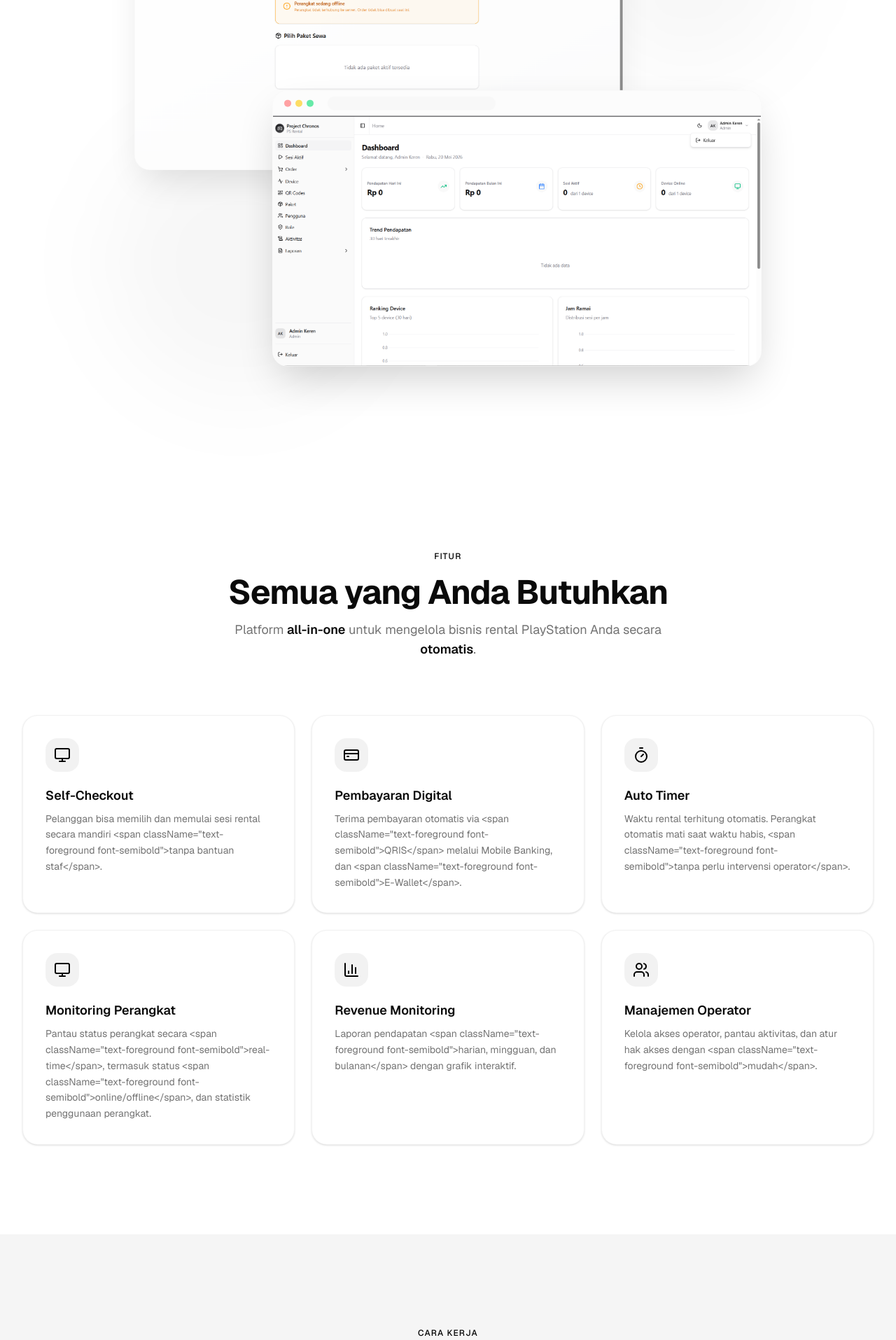
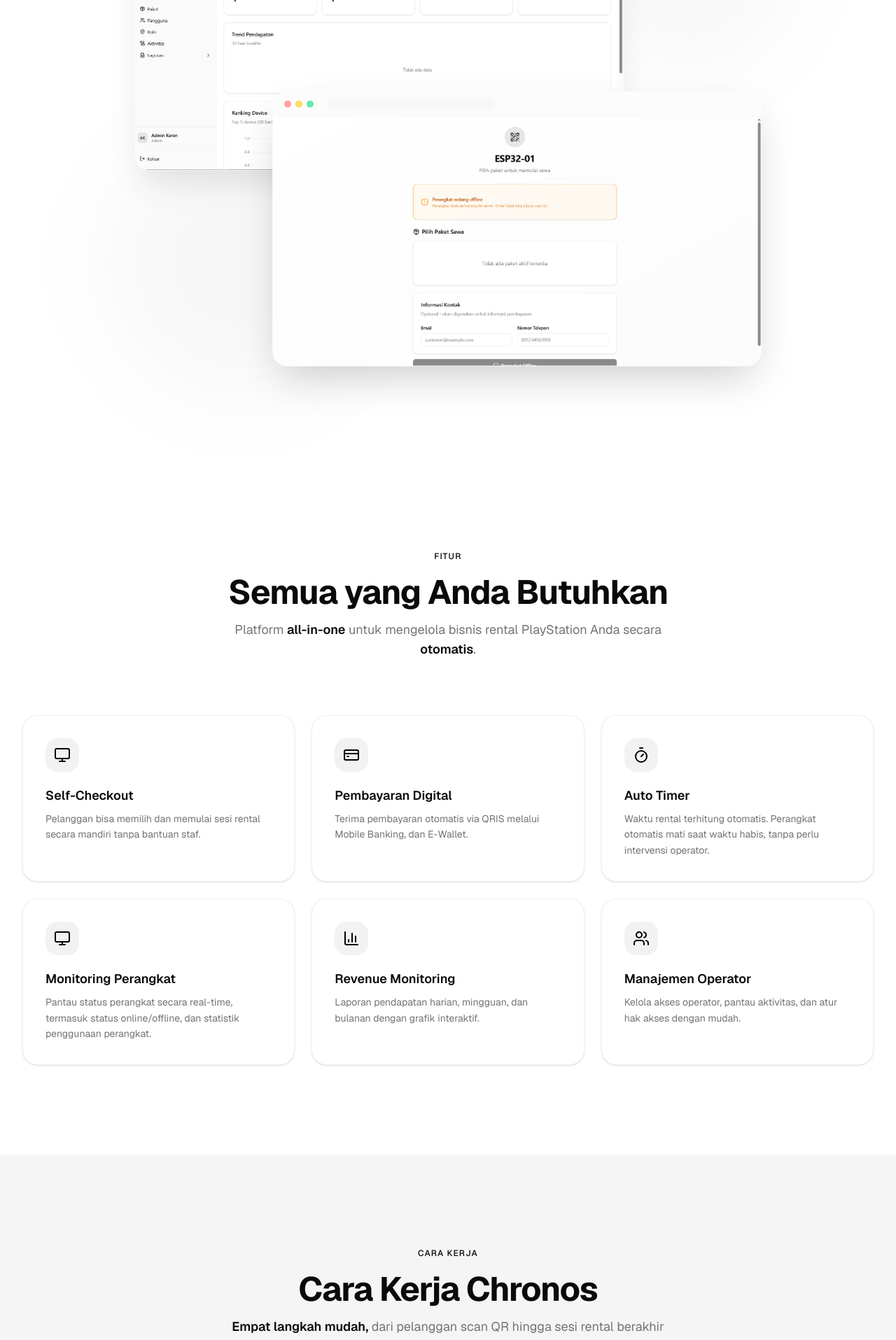
Before and after one commit to denshanif/chronos-landing, a Next.js app: page / in a window 1280 px wide. Shown: the part 880-2795 px from the top of the page at 70% size. Built offline with nearby package versions, Linux system fonts and the light colour scheme.

Commit message:
fix: render HTML highlights in feature cards, swap hero preview images, update footer link label

```diff
--- a/src/components/landing/features.tsx
+++ b/src/components/landing/features.tsx
@@ -92,7 +92,7 @@ export default function Features() {
                   <Icon className="size-6" />
                 </motion.div>
                 <h3 className="text-lg font-semibold mb-2">{feature.title}</h3>
-                <p className="text-sm text-muted-foreground leading-relaxed">{feature.desc}</p>
+                <p className="text-sm text-muted-foreground leading-relaxed" dangerouslySetInnerHTML={{ __html: feature.desc }} />
               </motion.div>
             );
           })}
--- a/src/components/landing/footer.tsx
+++ b/src/components/landing/footer.tsx
@@ -20,7 +20,7 @@ const footerLinks = [
   {
     title: "Tautan",
     links: [
-      { label: "Demo Langsung", href: DEMO_LINK, external: true },
+      { label: "Demo Chronos", href: DEMO_LINK, external: true },
       { label: "Website Katalis", href: COMPANY_LINK, external: true },
       { label: "Hubungi Kami", href: WA_LINK, external: true },
     ],
--- a/src/components/landing/hero.tsx
+++ b/src/components/landing/hero.tsx
@@ -81,8 +81,8 @@ export default function Hero() {
                     <div className="ml-3 h-5 flex-1 max-w-[180px] rounded-md bg-muted/50" />
                   </div>
                   <Image
-                    src="/images/preview-2.png"
-                    alt="Chronos Analytics — Monitoring pendapatan real-time"
+                    src="/images/preview-1.png"
+                    alt="Chronos Dashboard — Tampilan utama sistem"
                     width={800}
                     height={500}
                     className="w-full h-auto"
@@ -104,8 +104,8 @@ export default function Hero() {
                     <div className="ml-3 h-5 flex-1 max-w-[240px] rounded-md bg-muted/50" />
                   </div>
                   <Image
-                    src="/images/preview-1.png"
-                    alt="Chronos Dashboard — Tampilan utama sistem"
+                    src="/images/preview-2.png"
+                    alt="Chronos Analytics — Monitoring pendapatan real-time"
                     width={800}
                     height={500}
                     className="w-full h-auto"
--- a/src/components/landing/how-it-works.tsx
+++ b/src/components/landing/how-it-works.tsx
@@ -50,7 +50,7 @@ export default function HowItWorks() {
             Cara Kerja Chronos
           </motion.h2>
           <motion.p variants={fadeInUp} className="mt-4 text-lg text-muted-foreground">
-            <span className="text-foreground font-semibold">Empat</span> langkah sederhana untuk mengotomatiskan bisnis rental PlayStation Anda.
+            <span className="text-foreground font-semibold">Empat langkah mudah,</span> dari pelanggan scan QR hingga sesi rental berakhir otomatis. Semua dikelola dalam satu sistem pintar untuk kemudahan Anda.
           </motion.p>
         </motion.div>
 
--- a/src/components/landing/pricing.tsx
+++ b/src/components/landing/pricing.tsx
@@ -68,7 +68,7 @@ export default function Pricing() {
             Pilih Paket yang Tepat
           </motion.h2>
           <motion.p variants={fadeInUp} className="mt-4 text-lg text-muted-foreground">
-            Mulai <span className="text-foreground font-semibold">trial gratis 14 hari</span> tanpa kartu kredit. Hubungi kami untuk informasi harga dan kebutuhan khusus.
+            <span className="text-foreground font-semibold">Tanpa biaya komitmen awal,</span> mulai dengan trial untuk merasakan kemudahan mengelola rental PlayStation secara otomatis.
           </motion.p>
         </motion.div>
 
```
